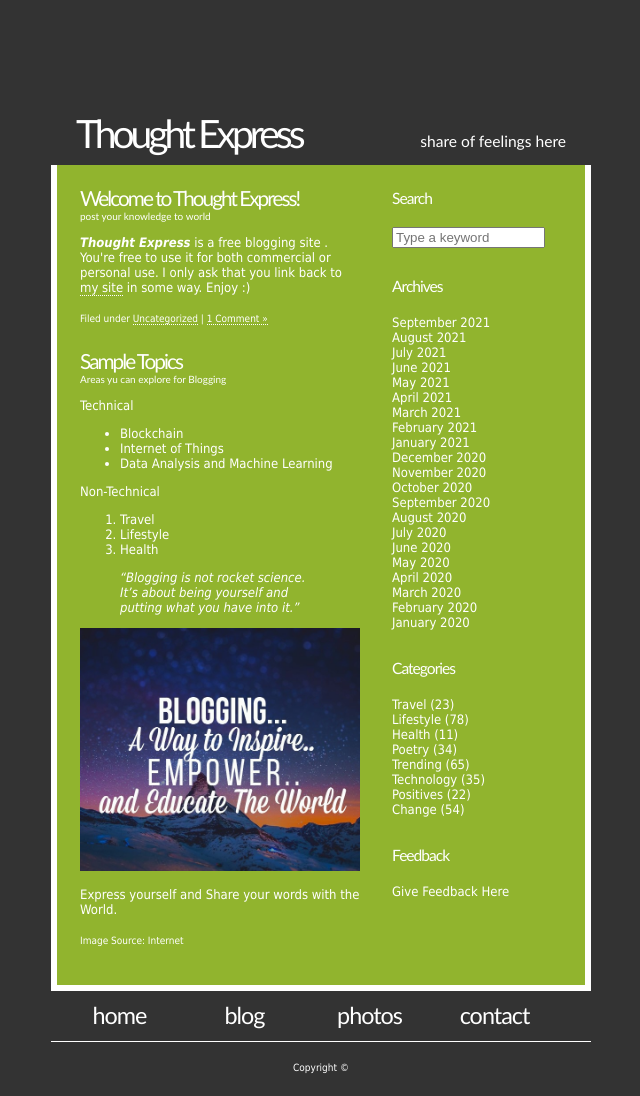
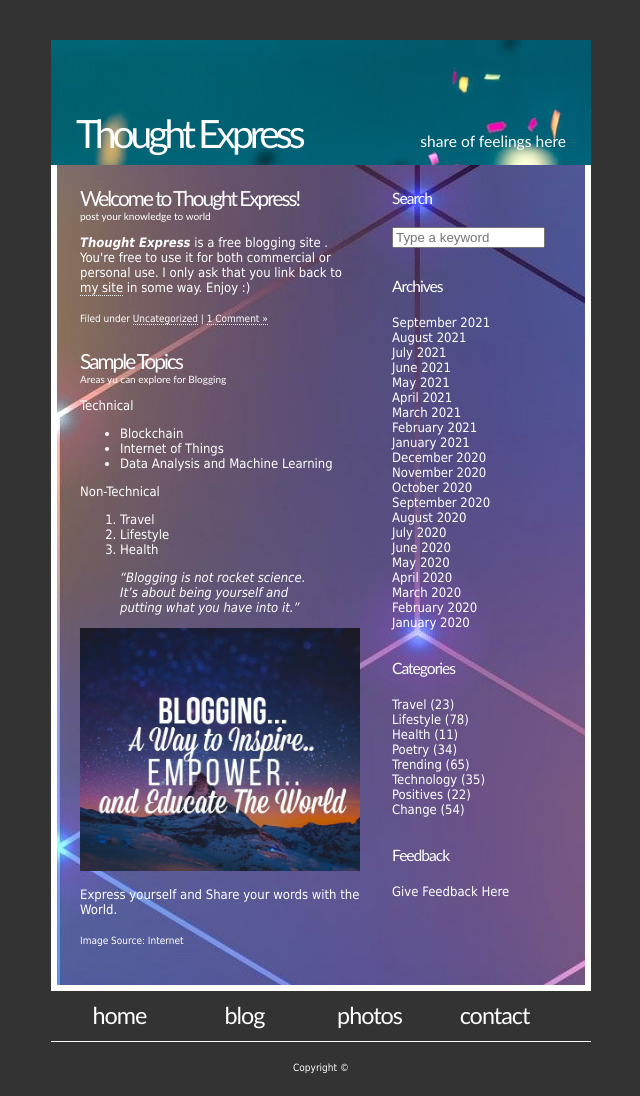
Before and after one commit to dheerajpachauri/Technophille-Bud-Internship-Assignment, a plain HTML site: page blogging_site.html in a window 1280 px wide. Shown: the whole page, without its empty margins (319-959 px from the left). Drawn offline with Linux system fonts and the light colour scheme.

Commit message:
Update default.css

```diff
--- a/default.css
+++ b/default.css
@@ -34,7 +34,7 @@ a:hover {
 	width: 540px;
 	height: 125px;
 	margin: 0 auto;
-	background: url(images/BG1.jpg);
+	background: url(BG1.jpg);
 }
 
 #header h1 {
@@ -103,7 +103,7 @@ a:hover {
 	width: 528px;
 	margin: 0 auto;
 	padding: 0;
-	background: #91B42E url(images/BG2.jpg) no-repeat;
+	background: #91B42E url(BG2.jpg) no-repeat;
 	border: 6px solid #FFFFFF;
 	border-top: none;
 }
```
